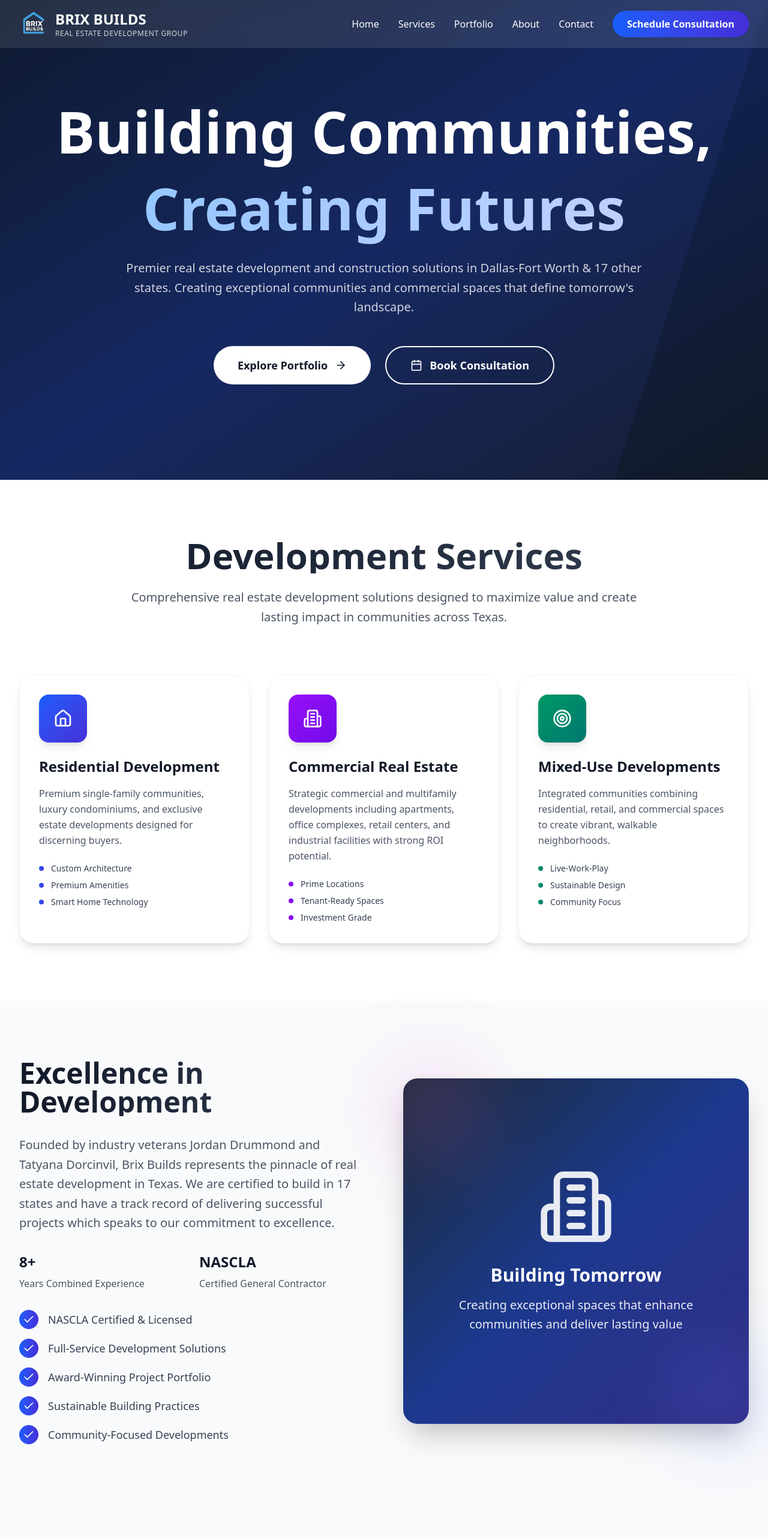
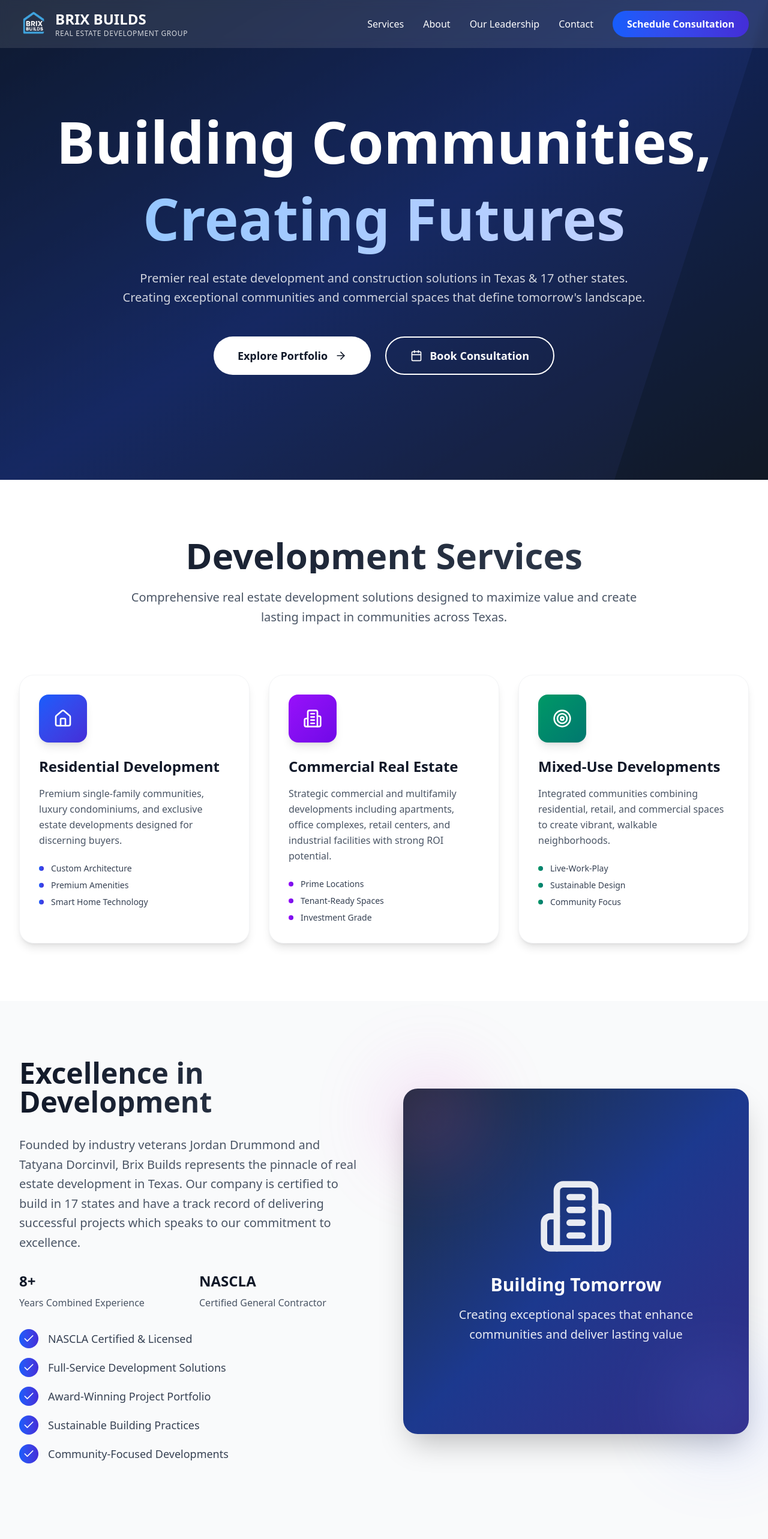
Before and after one commit to defidrum/chosen-title, a React (Vite) app: page / in a window 1280 px wide. Shown: the top 2566 px of the page at 60% size. Built offline with nearby package versions, Linux system fonts and the light colour scheme.

Commit message:
Brix builds site

```diff
--- a/src/components/BrixBuildsWebsite.tsx
+++ b/src/components/BrixBuildsWebsite.tsx
@@ -239,7 +239,7 @@ const BrixBuildsWebsite = () => {
 
             {/* Desktop Navigation */}
             <div className="hidden md:flex items-center space-x-8">
-              {['Home', 'Services', 'Portfolio', 'About', 'Contact'].map((item) => (
+              {['Services', 'About', 'Our Leadership', 'Contact'].map((item) => (
                 <button
                   key={item}
                   onClick={() => scrollToSection(item.toLowerCase())}
@@ -324,7 +324,7 @@ const BrixBuildsWebsite = () => {
               </span>
             </h1>
             <p className="text-xl text-white/80 mb-12 max-w-4xl mx-auto leading-relaxed">
-              Premier real estate development and construction solutions in Dallas-Fort Worth & 17 other states.
+              Premier real estate development and construction solutions in Texas & 17 other states.
               Creating exceptional communities and commercial spaces that define tomorrow's landscape.
             </p>
             <div className="flex flex-col sm:flex-row gap-6 justify-center">
@@ -519,7 +519,7 @@ const BrixBuildsWebsite = () => {
                 Excellence in Development
               </h2>
               <p className="text-xl text-gray-600 mb-8 leading-relaxed">
-                Founded by industry veterans Jordan Drummond and Tatyana Dorcinvil, Brix Builds represents the pinnacle of real estate development in Texas. We are certified to build in 17 states and have a track record of delivering successful projects which speaks to our commitment to excellence.
+                Founded by industry veterans Jordan Drummond and Tatyana Dorcinvil, Brix Builds represents the pinnacle of real estate development in Texas. Our company is certified to build in 17 states and have a track record of delivering successful projects which speaks to our commitment to excellence.
               </p>
               <div className="grid grid-cols-2 gap-6 mb-8">
                 <div>
@@ -565,15 +565,15 @@ const BrixBuildsWebsite = () => {
         </div>
       </section>
 
-      <section id="team" className="py-24 bg-gray-50">
+      <section id="our leadership" className="py-24 bg-gray-50">
         <div className="max-w-7xl mx-auto px-4 sm:px-6 lg:px-8">
           <div className="text-center mb-16">
             <h2 className="text-5xl md:text-6xl font-bold bg-gradient-to-r from-gray-900 to-gray-700 bg-clip-text text-transparent">
               Our Leadership
             </h2>
             <p className="mt-6 text-xl text-gray-600 max-w-3xl mx-auto">
-              Jordan Drummond &amp; Tatyana Dorcinvil lead Brix Builds across Texas and 17 NASCLA states—specializing in
-              residential, commercial &amp; <span className="font-semibold">apartments</span>, and mixed-use developments.
+              Jordan Drummond &amp; Tatyana Dorcinvil lead Brix Builds across Texas and 17 other states specializing in
+              residential, commercial, apartments, and mixed-use developments.
             </p>
           </div>
 
@@ -608,10 +608,11 @@ const BrixBuildsWebsite = () => {
               </div>
 
               <div className="mt-6 flex flex-wrap gap-3">
-                <span className="inline-flex items-center gap-2 px-3 py-1 rounded-full bg-gray-50 text-gray-700 text-sm">
-                  <Building2 className="w-4 h-4" /> Commercial &amp; Apartments
+              <span className="inline-flex items-center gap-2 px-3 py-1 rounded-full bg-gray-50 text-gray-700 text-sm font-normal">
+                  <Building2 className="w-4 h-4" />
+                  Commercial &amp; Apartments
                 </span>
-                <span className="inline-flex items-center gap-2 px-3 py-1 rounded-full bg-gray-50 text-gray-700 text-sm">
+              <span className="inline-flex items-center gap-2 px-3 py-1 rounded-full bg-gray-50 text-gray-700 text-sm">
                   <Home className="w-4 h-4" /> Residential Communities
                 </span>
                 <span className="inline-flex items-center gap-2 px-3 py-1 rounded-full bg-gray-50 text-gray-700 text-sm">
@@ -907,7 +908,7 @@ const BrixBuildsWebsite = () => {
             <span className="text-2xl font-bold">BRIX BUILDS</span>
           </div>
           <p className="text-gray-400 leading-relaxed">
-            Premier real estate development and construction company creating exceptional communities across Texas.
+            Premier real estate development and construction company creating exceptional communities across Texas & across America.
           </p>
         </div>
 
@@ -915,7 +916,7 @@ const BrixBuildsWebsite = () => {
             <div>
               <h4 className="text-lg font-semibold mb-4">Quick Links</h4>
               <ul className="space-y-2">
-                {['Services', 'Portfolio', 'About', 'Contact'].map((item) => (
+                {['Services', 'About', 'Contact'].map((item) => (
                   <li key={item}>
                     <button
                       onClick={() => scrollToSection(item.toLowerCase())}
```
